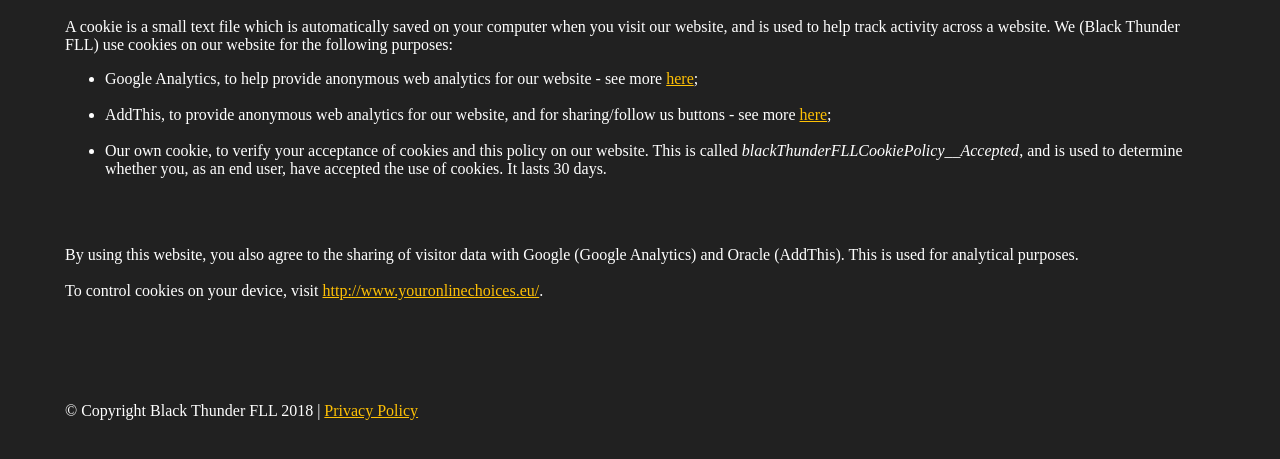
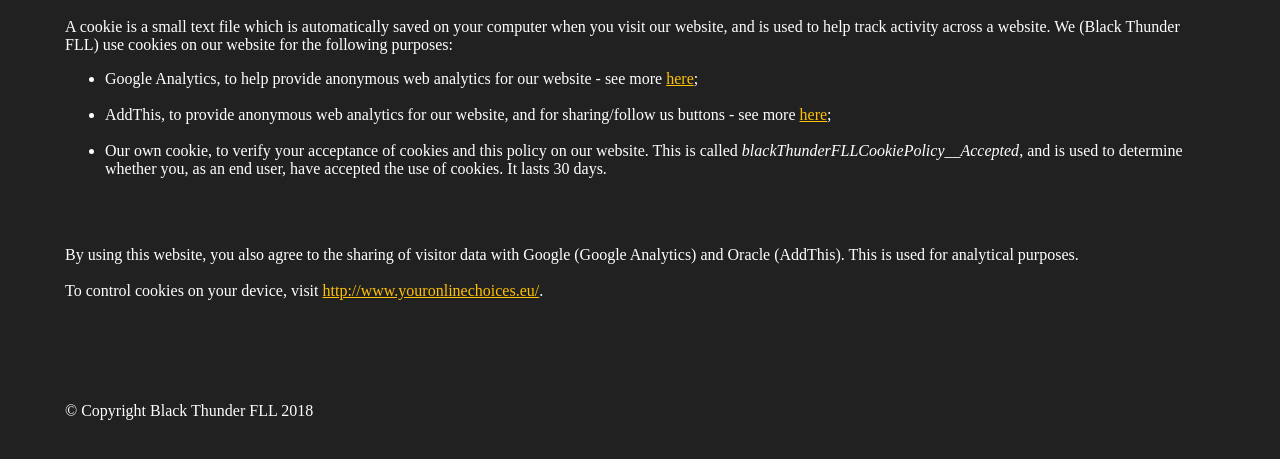
Before and after one commit to rs-blackthunder/rs-blackthunder.github.io, a plain HTML site: page privacy-policy/index.html in a window 1280 px wide. Shown: the part 209-668 px from the top of the page. Drawn offline with Linux system fonts and the light colour scheme; a web font is replaced by a local one.

Commit message:
Remove privacy policy link

```diff
--- a/privacy-policy/index.html
+++ b/privacy-policy/index.html
@@ -63,7 +63,7 @@
 				If you are unsure what Javascript is, or have not disabled it, you are probably viewing this page on an older computer, in which case please upgrade to a newer device.
 			</noscript>
 			<footer>
-				&copy; Copyright Black Thunder FLL 2018 | <a href="/privacy-policy">Privacy Policy</a>
+				&copy; Copyright Black Thunder FLL 2018
 			</footer>
 		</main>
 	</body>
```
